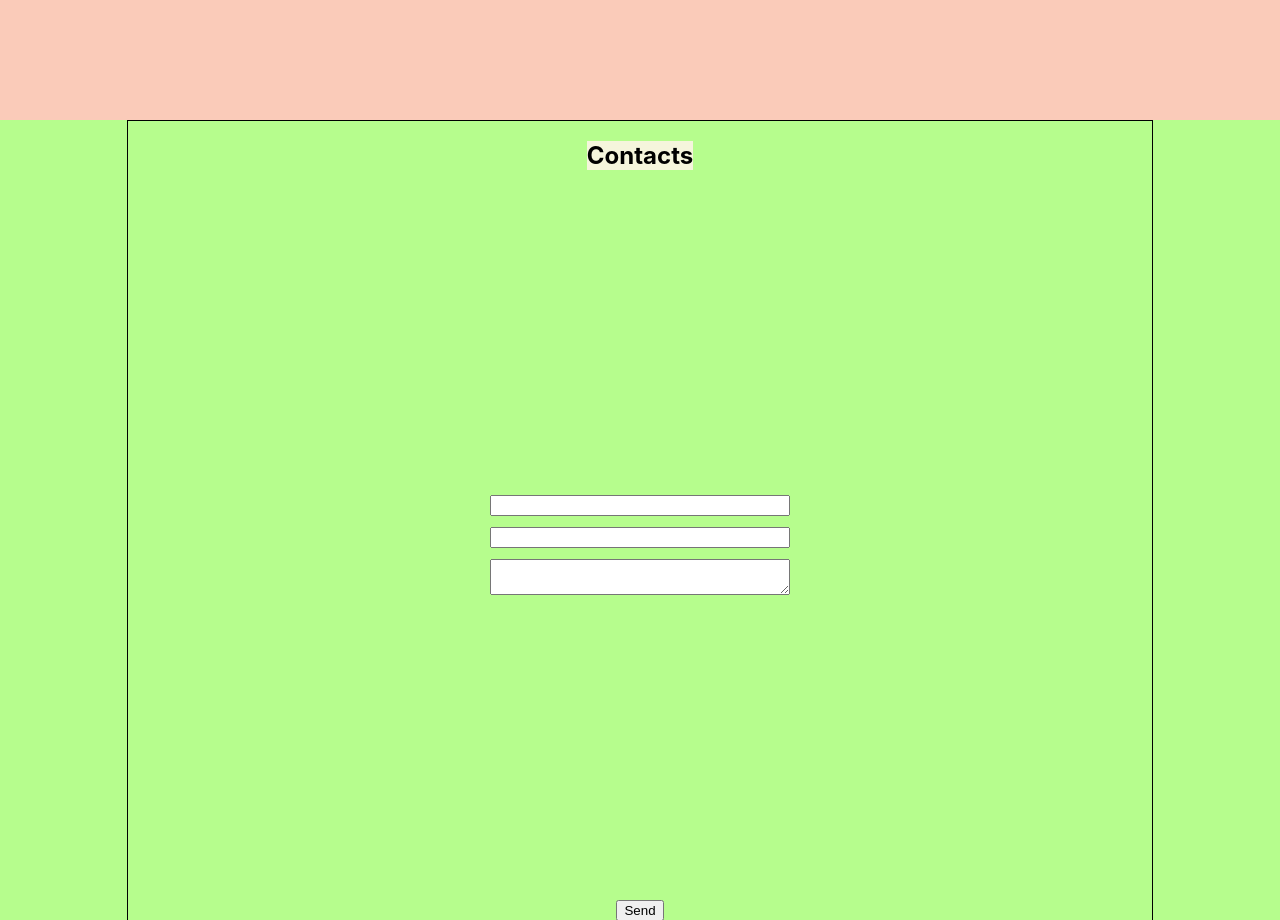
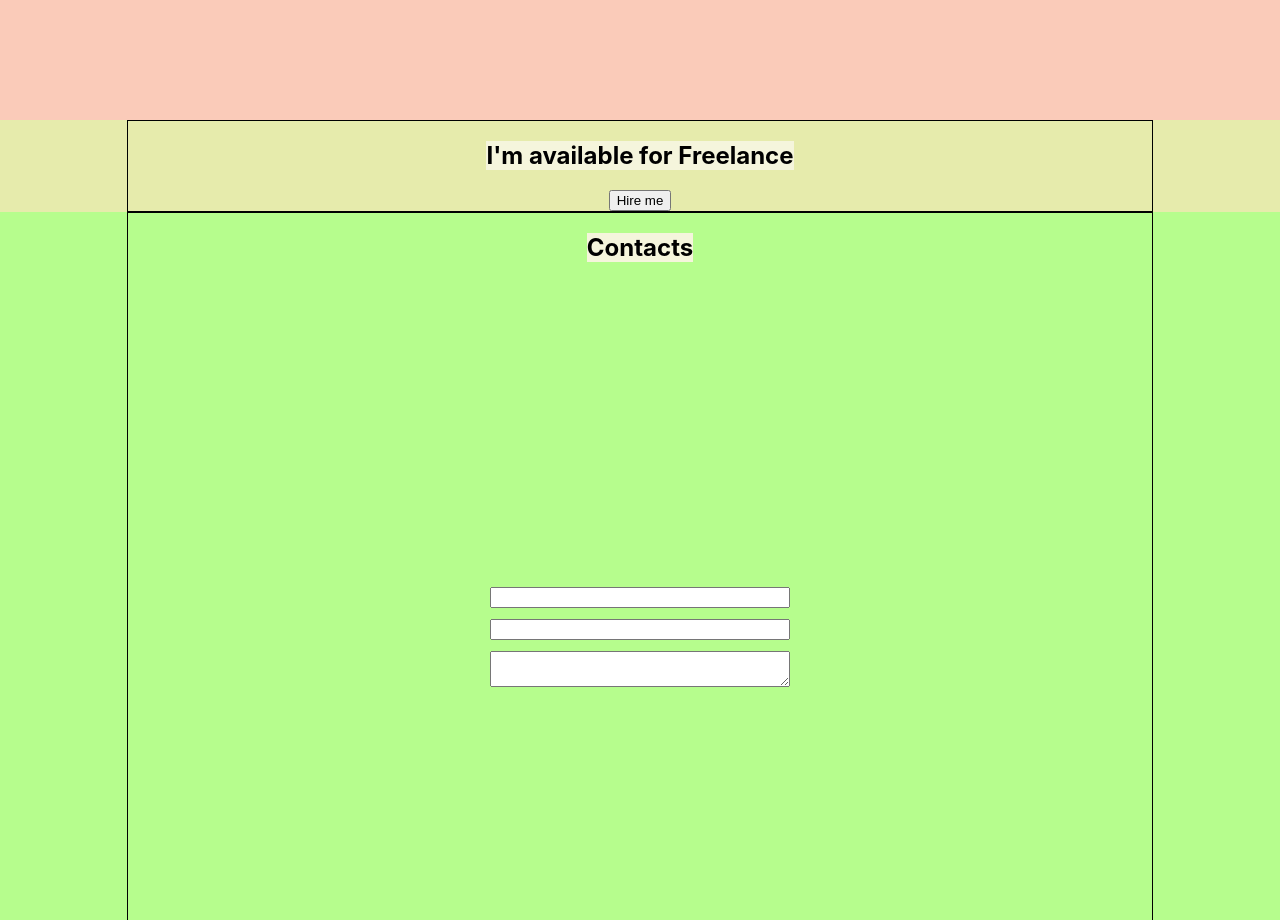
Before and after one commit to AnnaMintel/Portfolio, a React (Create React App) app: page / in a window 1280 px wide. Shown: the part 2360-3280 px from the top of the page. Built offline with nearby package versions, Linux system fonts and the light colour scheme.

Commit message:
feat: added freelance block

```diff
--- a/src/App.js
+++ b/src/App.js
@@ -2,6 +2,7 @@ import React from 'react';
 import './App.css';
 import { Contacts } from './contacts/Contacts';
 import { Footer } from './footer/Footer';
+import { Freelance } from './freelance/Freelance';
 import { Header } from './header/Header';
 import { Main } from './main/Main';
 import { Projects } from './projects/Projects';
@@ -14,6 +15,7 @@ const App = () => {
       <Main />
       <Skills />
       <Projects />
+      <Freelance />
       <Contacts />
       <Footer />
     </div>
--- /dev/null
+++ b/src/freelance/Freelance.js
@@ -0,0 +1,14 @@
+import React from 'react';
+import style from './Freelance.module.css';
+import styleContainer from '../common/styles/Container.module.css'
+
+export const Freelance = () => {
+  return (
+    <div className={style.freelanceBlock}>
+      <div className={` ${styleContainer.container} ${style.freelanceContainer}`}>
+        <h2 className={style.title}>I'm available for Freelance</h2>
+        <button>Hire me</button>
+      </div>
+    </div>
+  );
+}
--- /dev/null
+++ b/src/freelance/Freelance.module.css
@@ -0,0 +1,20 @@
+.freelanceBlock {
+  background-color: rgb(230, 235, 172);
+}
+
+.freelanceContainer {
+  flex-direction: column;
+  align-items: center;
+  justify-content: center;
+}
+
+.title {
+  background-color: beige;
+}
+
+
+@media (max-width: 480px) {
+  button {
+    font-size: 24px;
+}
+}
```
